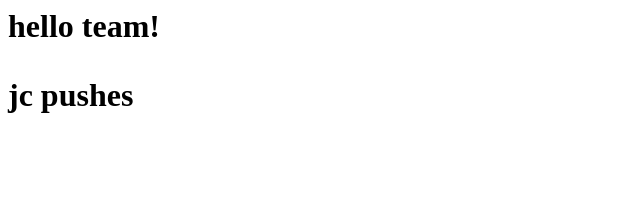
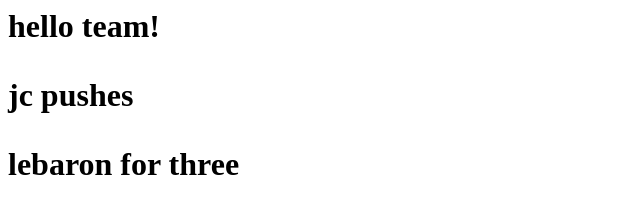
Before and after one commit to jc-gt3rs/muralla, a plain HTML site: page index.html in a window 1280 px wide. Shown: the whole page, without its empty margins (0-640 px from the left). Drawn offline with Linux system fonts and the light colour scheme.

Commit message:
lebaron for three

```diff
--- a/index.html
+++ b/index.html
@@ -1,3 +1,5 @@
 <h1>hello team!<h1>
 
     <p>jc pushes</p>
+
+	<p> lebaron for three</p>
```
